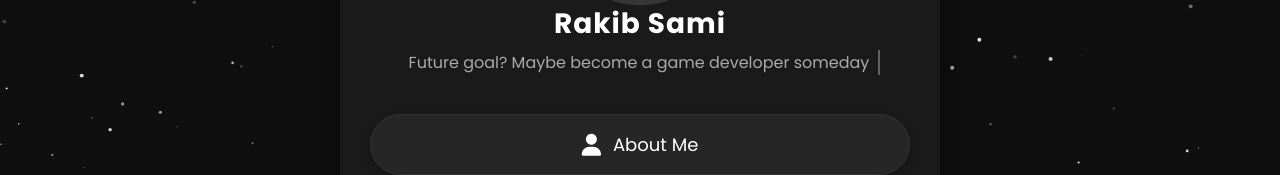
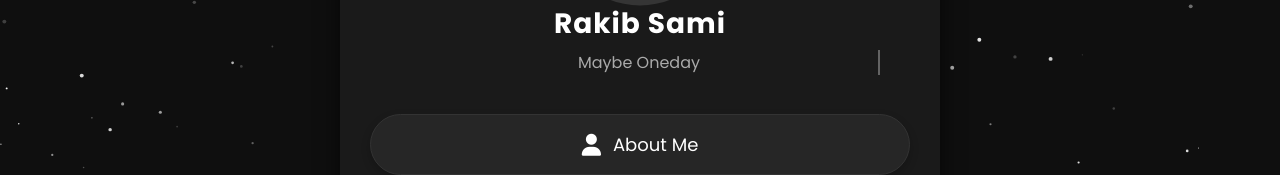
Before and after one commit to RakibSami/rakibsami17, a plain HTML site: page index.html in a window 1280 px wide. Shown: the part 277-452 px from the top of the page. Drawn offline with Linux system fonts and the light colour scheme; animation ran at ten frames a second.

Commit message:
index.html

```diff
--- a/index.html
+++ b/index.html
@@ -336,7 +336,7 @@ to { opacity: 1; transform: translateY(0); }
 <div class="content">
 
 <h2>Rakib Sami</h2>
-<div class="role">Future goal? Maybe become a game developer someday</div>
+<div class="role"> Maybe Oneday</div>
 
 <a href="#" class="btn" onclick="openModal()">About Me</a>
 <a href="https://youtube.com/theultimategamers9" target="_blank" class="btn">YouTube</a>
@@ -453,4 +453,5 @@ drawStars();
 </script>
 
 </body>
+
 </html>
```
